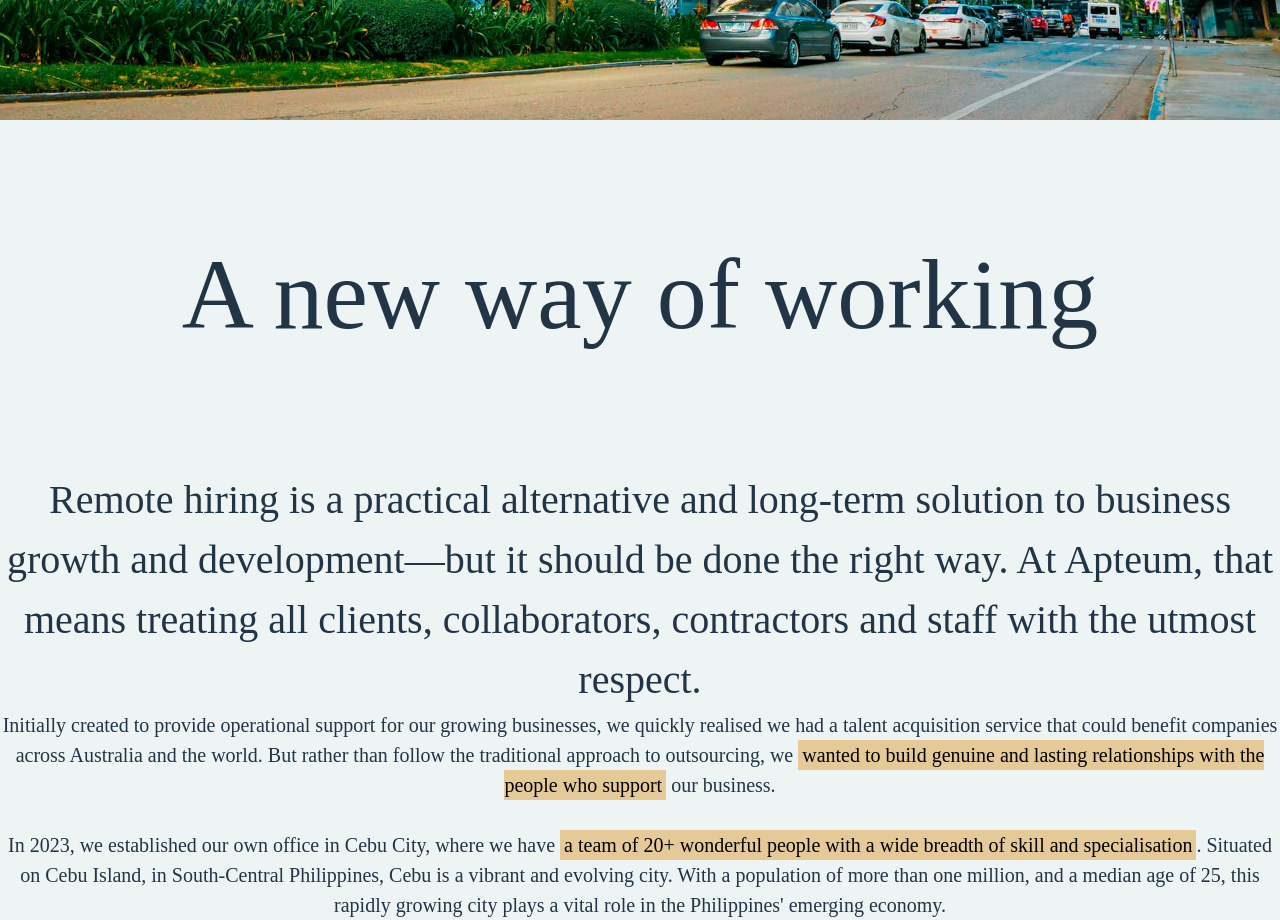
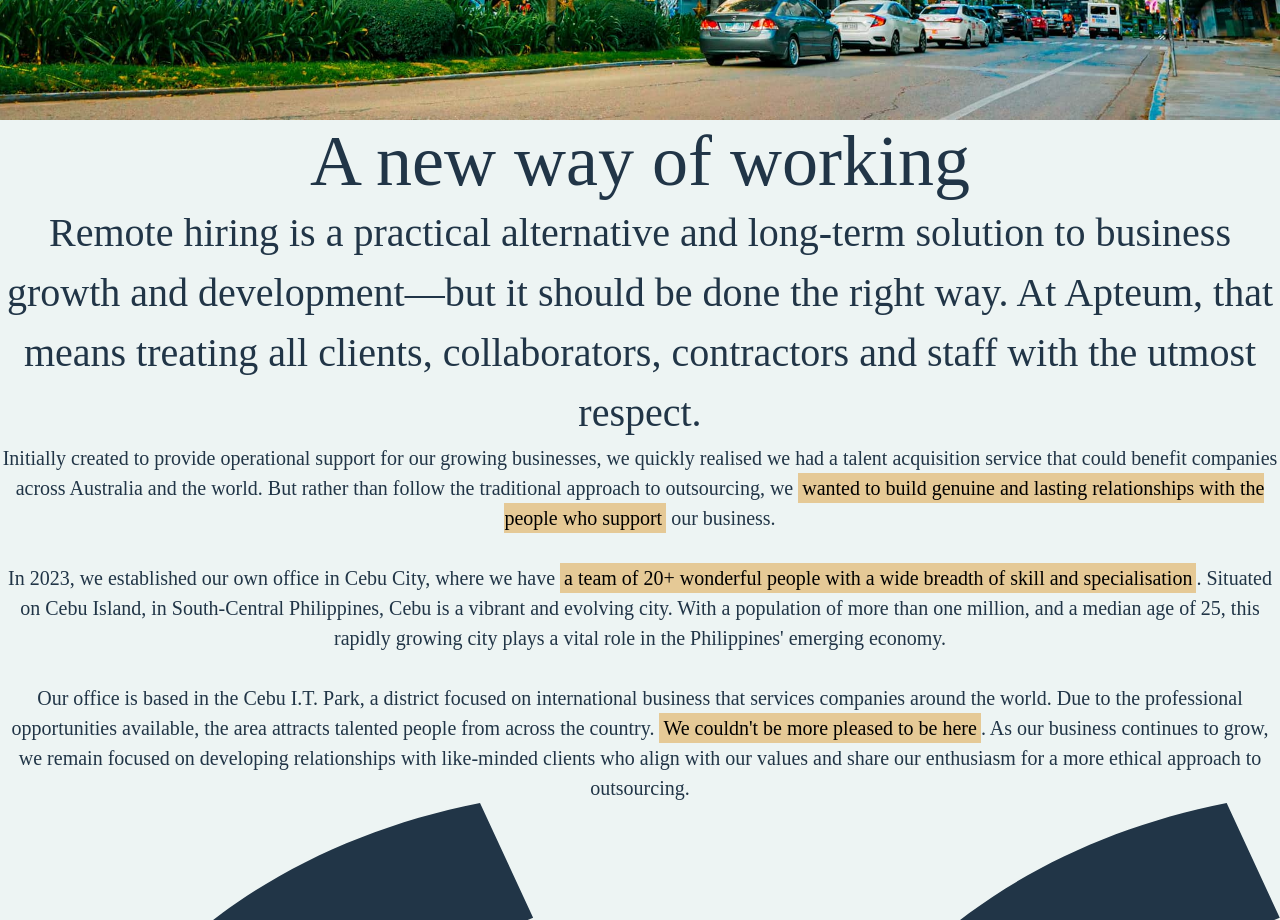
Before and after one commit to rippler7/apteum, a React (Vite) app: page /ourstory in a window 1280 px wide. Shown: the part 1120-2040 px from the top of the page. Built offline with nearby package versions, Linux system fonts and the light colour scheme; a web font is replaced by a local one.

Commit message:
[WEB-20] fixed font adjustments on hero banner

```diff
--- a/src/pages/Story.tsx
+++ b/src/pages/Story.tsx
@@ -9,9 +9,9 @@
                 <div className="img-docker absolute top-0 left-0 w-full h-full overflow-hidden">
                     <img src={heroImgStory} className="w-full h-full brightness-50 object-cover object-left-bottom" />
                 </div>
-                <div className='w-10/12 mx-auto'>
-                <div className="img-content relative py-10 max-w-md md:max-w-5xl">
-                    <h1>A new way of working</h1>
+                <div className='w-full md:w-10/12 mx-auto'>
+                <div className="img-content relative py-5 w-full max-w-sm md:max-w-5xl">
+                    <h2 className='p-10'>A new way of working</h2>
                     <p className='px-10'><h3 className="text-3xl">Remote hiring is a practical alternative and long-term solution to business growth and development—but it should be done the right way. At Apteum, that means treating all clients, collaborators, contractors and staff with the utmost respect.
                     </h3></p>
                 </div>
@@ -49,7 +49,7 @@
             </div>
             </section>
 
-            <section className="flex h-max align-middle justify-between w-full px-4 mx-auto md:flex-row sm:px-6 p-8 pb-28 bg-white">
+            <section className="hidden flex h-max align-middle justify-between w-full px-4 mx-auto md:flex-row sm:px-6 p-8 pb-28 bg-white">
                 <div className="container mx-auto flex flex-col items-center px-4 text-center md:py-6 md:px-5 lg:px-16 justify-center">
                     <br />
                     <p className="px-8 mt-8 mb-12">
```
